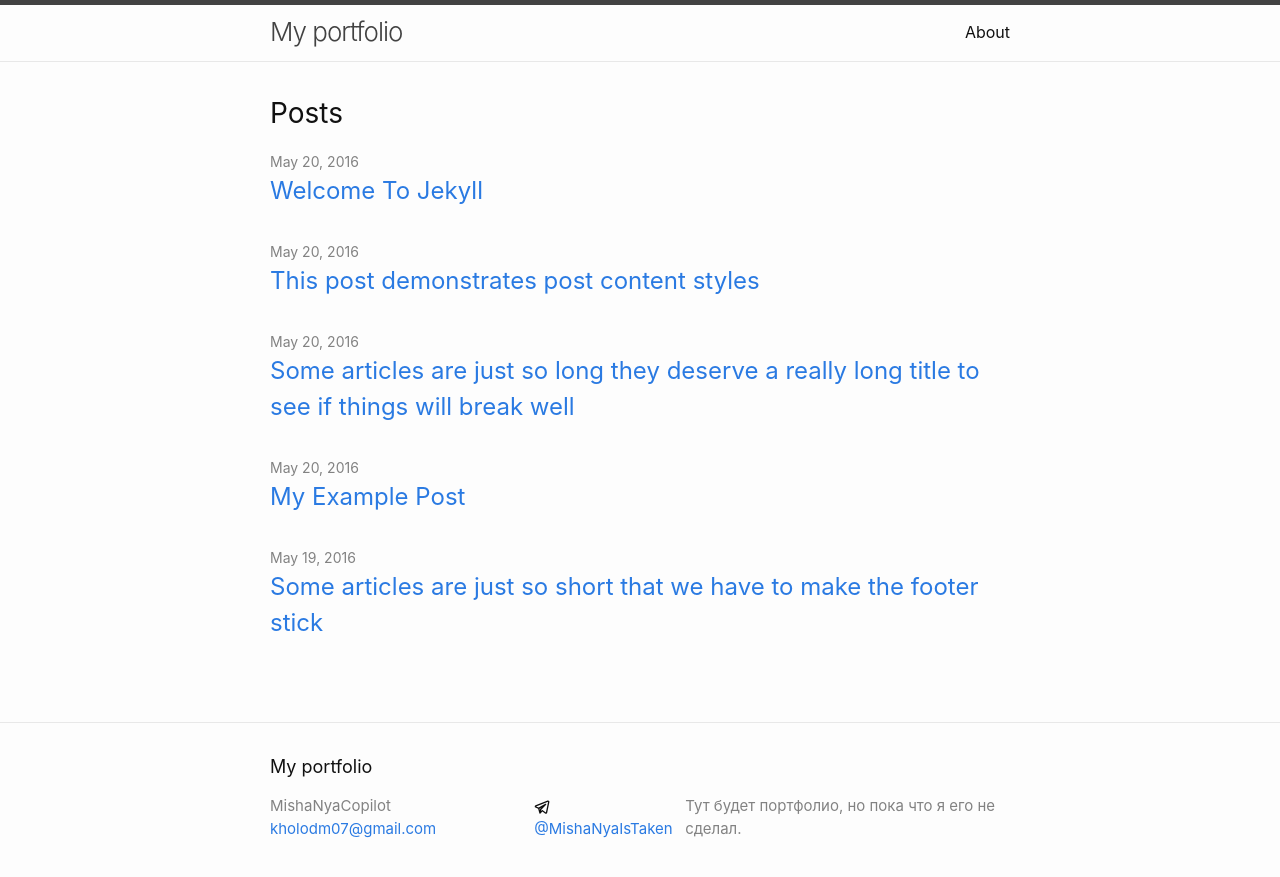
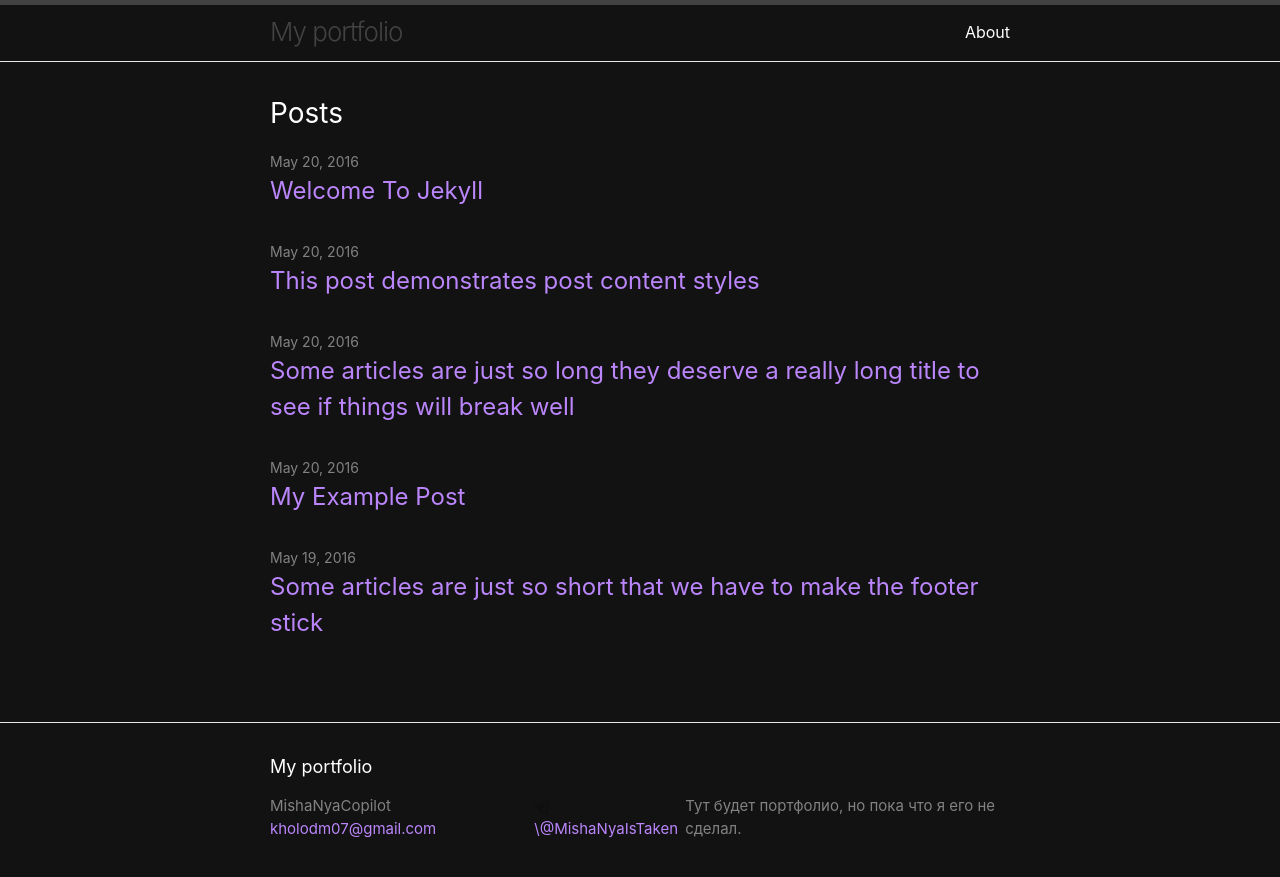
Before and after one commit to MishaNyaCopilot/MishaNyaCopilot.github.io, a Jekyll site: the page built from index.md, in a window 1280 px wide. Shown: the top 877 px of the page. Built offline with Jekyll 4.4.1, drawn with Linux system fonts in a browser that asks for light colours.

Commit message:
Theme???

```diff
--- a/_config.yml
+++ b/_config.yml
@@ -5,8 +5,7 @@ description: > # this means to ignore newlines until "twitter_username:"
   Тут будет портфолио, но пока что я его не сделал.
 
 # social links
-telegram_username: >
-  @MishaNyaIsTaken
+telegram_username: \@MishaNyaIsTaken
 
 
 show_excerpts: false # set to true to show excerpts on the homepage
--- a/_sass/minima.scss
+++ b/_sass/minima.scss
@@ -1,4 +1,6 @@
 @charset "utf-8";
+
+@import "my-theme";
 
 // Define defaults for each variable.
 
@@ -10,9 +12,9 @@ $base-line-height: 1.5 !default;
 
 $spacing-unit:     30px !default;
 
-$text-color:       #111 !default;
-$background-color: #fdfdfd !default;
-$brand-color:      #2a7ae2 !default;
+// $text-color:       #111 !default;
+// $background-color: #fdfdfd !default;
+// $brand-color:      #2a7ae2 !default;
 
 $grey-color:       #828282 !default;
 $grey-color-light: lighten($grey-color, 40%) !default;
--- /dev/null
+++ b/_sass/my-theme.scss
@@ -0,0 +1,3 @@
+$text-color: #ffffff;
+$background-color: #121212;
+$brand-color: #bb86fc;
```
